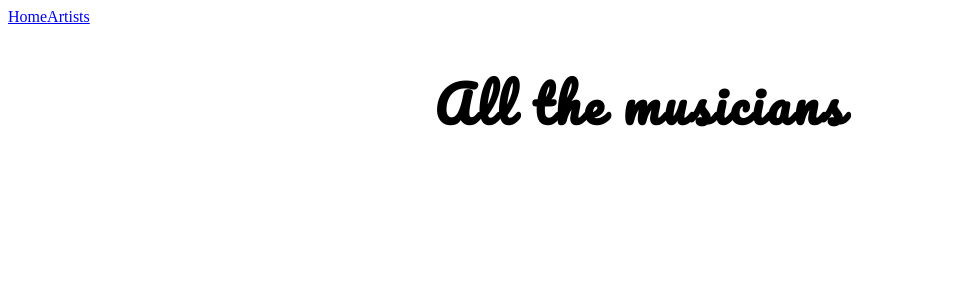
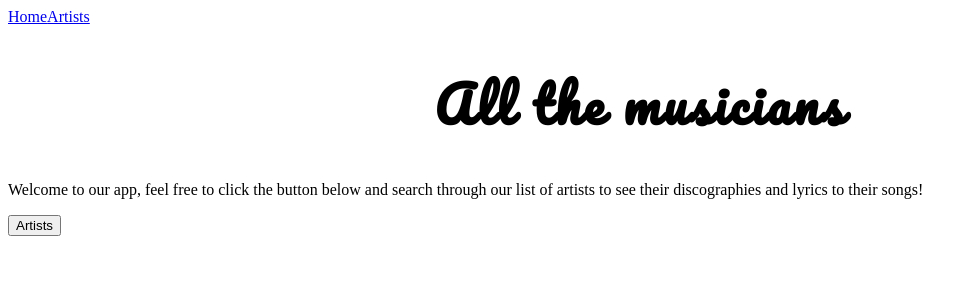
Before and after one commit to Graingertom/musicApp, a React app in the folder firstReact/: page / in a window 1280 px wide. Shown: the top 300 px of the page, without its empty margins (0-977 px from the left). Built offline with nearby package versions, Linux system fonts and the light colour scheme.

Commit message:
adding some buttons

```diff
--- /dev/null
+++ b/firstReact/src/components/ArtistsButton/index.jsx
@@ -0,0 +1,8 @@
+import React from 'react';
+import { useNavigate } from 'react-router-dom';
+
+export const ArtistsButton = () => {
+    const goTo = useNavigate();
+
+    return <button id="ArtistsButton" onClick={() => goTo("artists")} style={{cursor: 'pointer'}}>Artists</button>
+}
--- a/firstReact/src/components/index.js
+++ b/firstReact/src/components/index.js
@@ -1,2 +1,3 @@
 export { ArtistNames } from './ArtistNames';
 export { FeaturedArtist } from './FeaturedArtist';
+export { ArtistsButton } from './ArtistsButton';
--- a/firstReact/src/pages/Home/index.jsx
+++ b/firstReact/src/pages/Home/index.jsx
@@ -1,9 +1,13 @@
 import React from "react";
+import { ArtistsButton } from '../../components'
 
 export function Home() {
     return(
         <div className="artist-show">
             <h1>All the musicians</h1>
+
+            <p>Welcome to our app, feel free to click the button below and search through our list of artists to see their discographies and lyrics to their songs!</p>
+            <ArtistsButton />
         </div>
     );
 };
```
